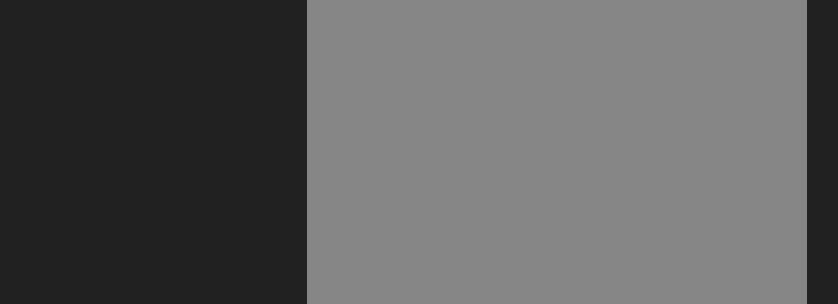
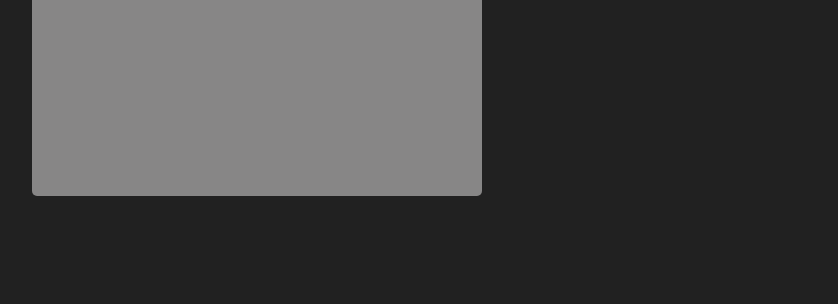
Before and after one commit to new-mindset/New-Mindset, a plain HTML site: page index.html in a window 1280 px wide. Shown: the part 270-574 px from the top of the page, without its empty margins (133-971 px from the left). Drawn offline with Linux system fonts and the light colour scheme.

Commit message:
Update index.html

```diff
--- a/index.html
+++ b/index.html
@@ -24,9 +24,9 @@
       }
 
       .infocard-1 {
-        height: 400px;
-        width: 500px;
-        margin-left: 100px;
+        height: 250px;
+        width: 450px;
+        margin-left: -500px;
         background-color: #878686;
         border-radius: 5px;
         transition: 0.7s;
```
